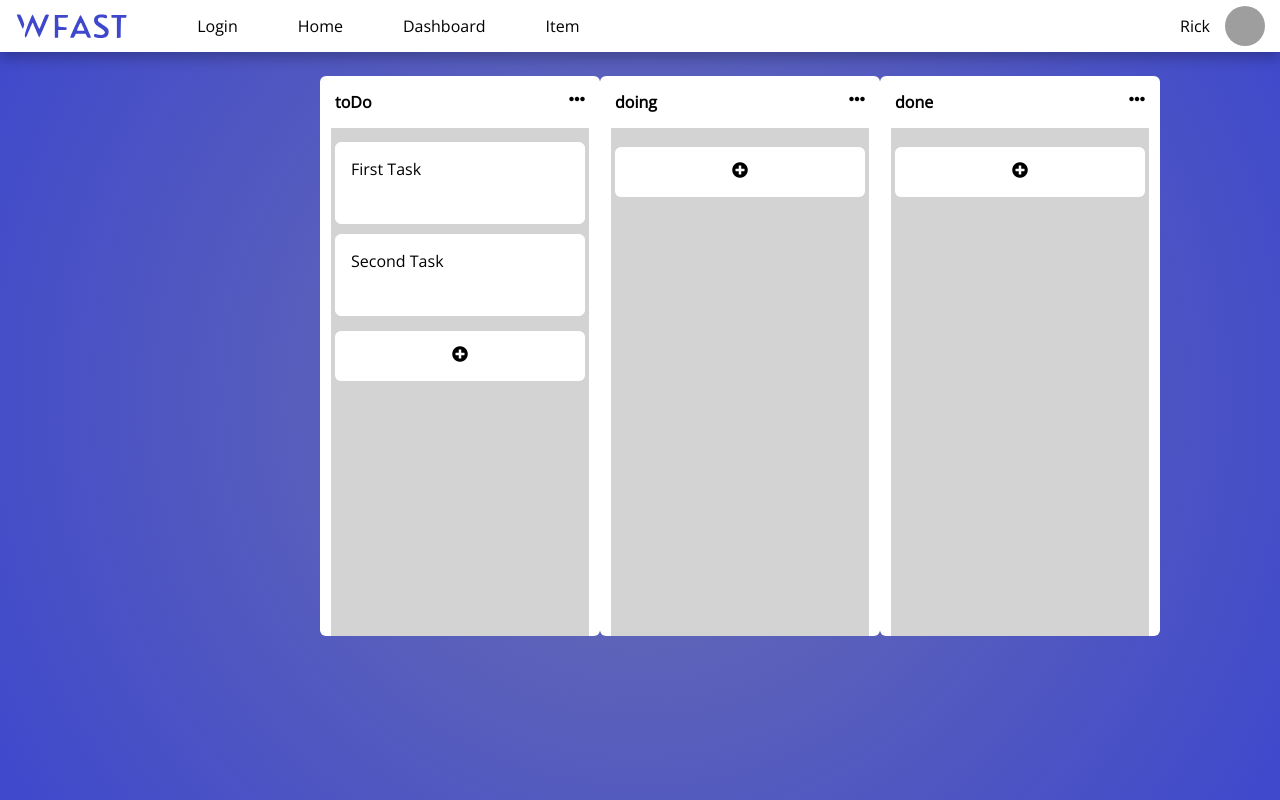
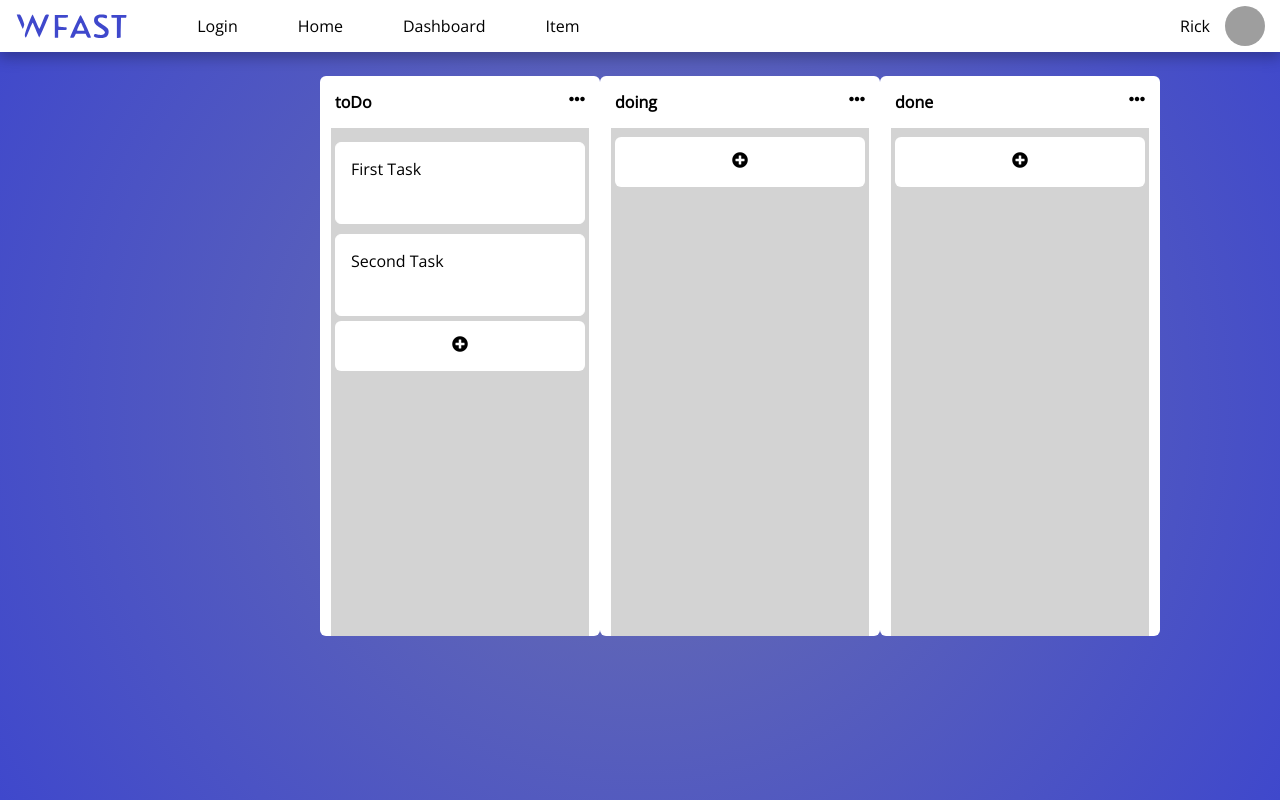
Before and after one commit to dre-lnx/wFast-react, a React (Create React App) app: page /item in a window 1280 px wide. Built offline with nearby package versions, Linux system fonts and the light colour scheme; grey boxes are pictures that could not be loaded.

Commit message:
fix margins

```diff
--- a/src/assets/App.css
+++ b/src/assets/App.css
@@ -449,10 +449,10 @@ html {
 
 .status .plus-item {
   text-align: center;
-  margin-top: 15px;
   background-color: white;
   min-height: 50px;
   border-radius: 6px;
+  margin-top: 5px;
 }
 
 .status .plus-item .fa-plus-circle {
--- a/src/assets/App.scss
+++ b/src/assets/App.scss
@@ -380,10 +380,10 @@ $animation-pattern: 0.5s;
       margin-top: 15px;
     }
     text-align: center;
-    margin-top: 15px;
     background-color: white;
     min-height: 50px;
     border-radius: 6px;
+    margin-top: 5px;
   }
   .plus-item:hover {
     cursor: pointer;
```
Also changed, not shown: 1 other file (tests, documents, lock files or other folders).
